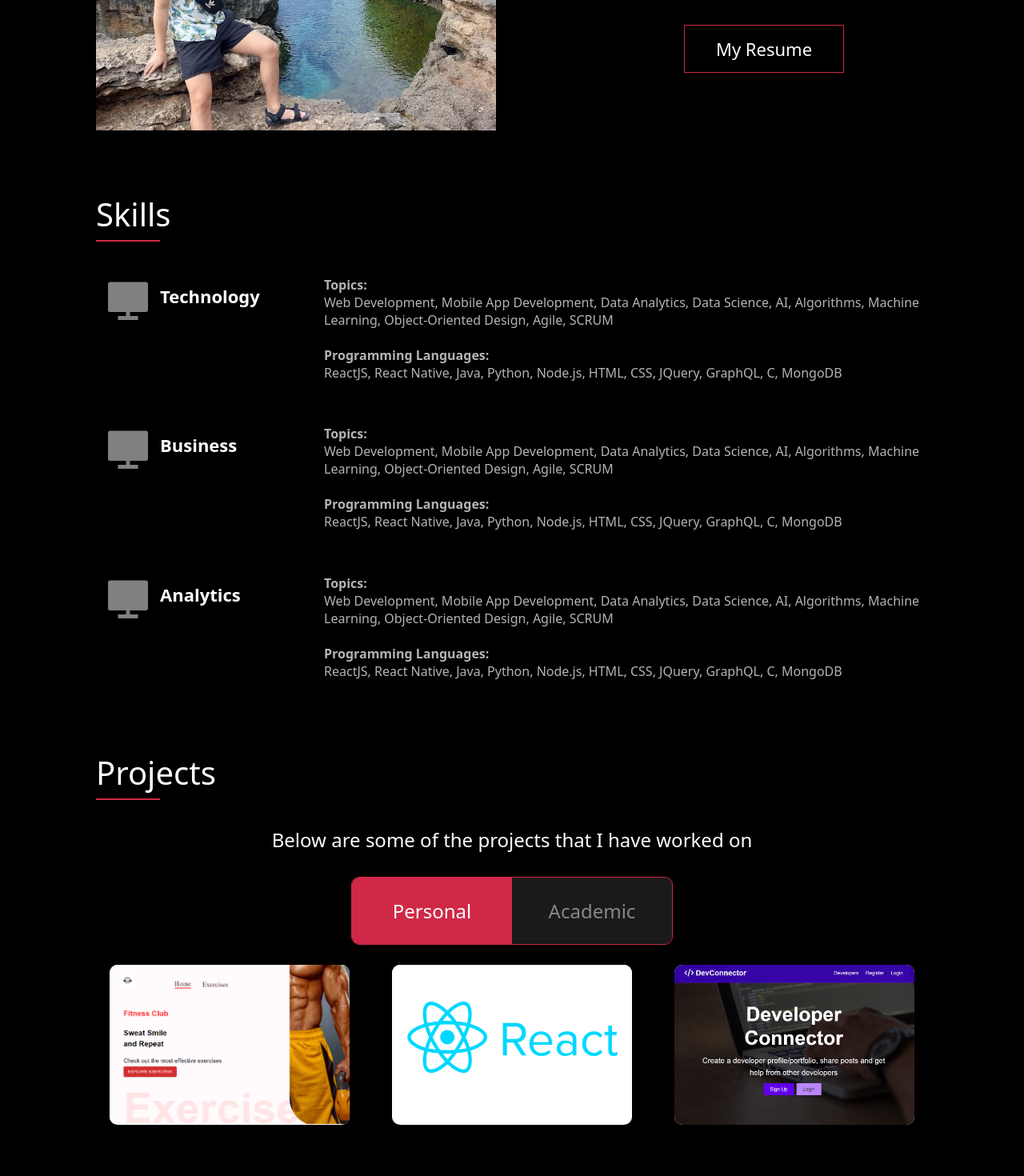
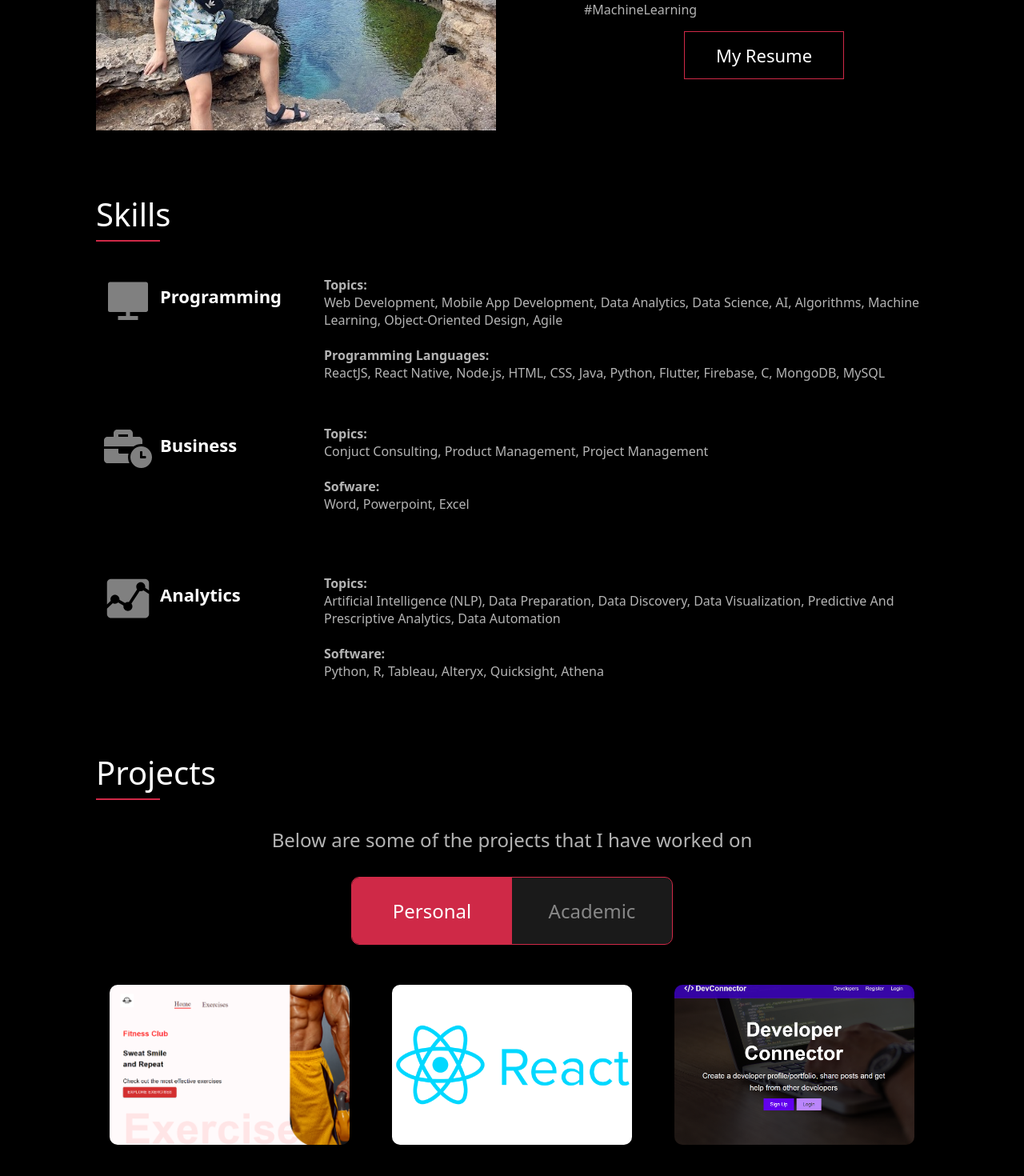
Before and after one commit to bbobohang/bbobohang.github.io, a React (Create React App) app: page / in a window 1280 px wide. Shown: the part 912-2382 px from the top of the page at 80% size. Built offline with nearby package versions, Linux system fonts and the light colour scheme; a small style sheet from the web is missing.

Commit message:
added flipanimation

```diff
--- a/src/App.css
+++ b/src/App.css
@@ -2,6 +2,7 @@
 
 :root {
 	--primary-color: #cf2947;
+	--text-gray-color: rgb(180, 180, 180);
 }
 html {
 	scroll-behavior: smooth;
--- a/src/components/About.css
+++ b/src/components/About.css
@@ -33,8 +33,7 @@ img {
 
 .contentContainer {
 	display: flex;
-	color: white;
-	margin-bottom: 50px;
+	color: var(--text-gray-color);
 	text-align: justify;
 }
 
--- a/src/components/About.jsx
+++ b/src/components/About.jsx
@@ -22,7 +22,10 @@ const About = () => {
 						University (NTU). This multi-disciplinary programme integrates two
 						disciplines hence, equpping me with both hard and soft skills to put on
 						different hats as both an Engineer and Business graduate. I am passionate
-						in building/designing applications to provide value to people's life
+						in building/designing applications to provide value to people's life.
+						<br />
+						<br />
+						Talks about #WebDevelopment #MobileDevelopment #MachineLearning
 					</p>
 				</div>
 				<div className='buttonContainer'>
--- a/src/components/ProjectCard.css
+++ b/src/components/ProjectCard.css
@@ -36,7 +36,7 @@
 }
 .overlayTitle,
 .overlaySubtitle {
-	color: white;
+	color: black;
 	font-size: 16px;
 	width: 80%;
 }
@@ -50,3 +50,58 @@
 	font-size: 16px;
 	text-align: justify;
 }
+
+.card,
+.front-face,
+.back-face {
+	position: absolute;
+}
+
+.back-face {
+	padding-left: 10px;
+	padding-right: 10px;
+	/* color: var(--text-gray-color); */
+}
+
+.back-face-title {
+	font-size: 24px;
+	font-weight: bold;
+}
+
+.card {
+	display: flex;
+	height: 200px;
+	width: 300px;
+	position: relative;
+}
+.card .front-face {
+	height: 100%;
+	width: 100%;
+	text-align: center;
+
+	background-size: cover;
+	background-position: center;
+	border-radius: 10px;
+	backface-visibility: hidden;
+	transition: transform 0.7s cubic-bezier(0.4, 0.2, 0.2, 1);
+}
+
+.card .back-face {
+	height: 100%;
+	width: 100%;
+	text-align: center;
+	border-radius: 10px;
+	backface-visibility: hidden;
+
+	transition: transform 0.7s cubic-bezier(0.4, 0.2, 0.2, 1);
+	transform: rotateY(180deg);
+	background-color: var(--primary-color);
+}
+
+.card:hover > .back-face {
+	transform: rotateY(0deg);
+}
+
+.card:hover > .front-face {
+	transform: rotateY(-180deg);
+}
--- a/src/components/ProjectCard.jsx
+++ b/src/components/ProjectCard.jsx
@@ -3,15 +3,29 @@ import './ProjectCard.css';
 
 const ProjectCard = ({ item }) => {
 	return (
-		<div className='cardContainer'>
-			<div className='imageContainer'>
-				<a href={item.url} target='blank'>
-					<img src={item.image} alt='Profile Image' className='image' />
-					<div className='overlay'>
-						<div className='overlayTitle'>{item.title}</div>
-						<div className='overlaySubtitle '>{item.desc}</div>
-					</div>
-				</a>
+		// <div className='cardContainer'>
+		// 	<div className='imageContainer'>
+		// 		<a href={item.url} target='blank'>
+		// 			<div className='front-face'>
+		// 				<img src={item.image} alt='Profile Image' className='image' />
+		// 			</div>
+		// 			<div className='back-face'>
+		// 				<div className='overlay'>
+		// 					<div className='overlayTitle'>{item.title}</div>
+		// 					<div className='overlaySubtitle '>{item.desc}</div>
+		// 				</div>
+		// 			</div>
+		// 		</a>
+		// 	</div>
+		// </div>
+		<div class='card'>
+			<div
+				class='front-face'
+				style={{ backgroundImage: `url(${item.image})` }}
+			></div>
+			<div class='back-face'>
+				<p className='back-face-title'>{item.title}</p>
+				<p className='back-face-subtitle'>{item.desc}</p>
 			</div>
 		</div>
 	);
--- a/src/components/Projects.css
+++ b/src/components/Projects.css
@@ -10,7 +10,7 @@
 }
 
 .projSubtitle {
-	color: white;
+	color: var(--text-gray-color);
 	font-weight: 100;
 	font-size: 24px;
 	text-align: center;
@@ -61,8 +61,8 @@
 
 .contentWrapper {
 	width: 100%;
-	color: black;
-	height: 250px;
+	color: white;
+	height: 300px;
 	display: flex;
 	flex-direction: row;
 	gap: 20px;
--- a/src/components/Projects.jsx
+++ b/src/components/Projects.jsx
@@ -51,7 +51,7 @@ const Projects = () => {
 					image: flutter,
 					title: 'CarparkCompanion',
 					desc:
-						'Flutter application build for CZ2006 Software Engineering course in NTU. Carpark Companion aims to help users find the suitable carparks based on their needs.',
+						'Flutter application build for CZ2006 Software Engineering course in NTU. ',
 					url: 'https://github.com/bbobohang/CarparkCompanion',
 				},
 				{
--- a/src/components/Skills.jsx
+++ b/src/components/Skills.jsx
@@ -1,7 +1,8 @@
 import React from 'react';
 import './Skills.css';
 import { RiComputerFill } from 'react-icons/ri';
-
+import { IoMdAnalytics } from 'react-icons/io';
+import { FaBusinessTime } from 'react-icons/fa';
 const Skills = () => {
 	return (
 		<div className='skillsContainer' id='skills'>
@@ -13,54 +14,51 @@ const Skills = () => {
 					<div className='itemContainer'>
 						<span className='itemTitle'>
 							<RiComputerFill size={60} color='grey' />
-							<span>Technology</span>
+							<span>Programming</span>
 						</span>
 						<span className='itemDesc'>
 							<p>
 								<b>Topics:</b> <br />
 								Web Development, Mobile App Development, Data Analytics, Data Science,
-								AI, Algorithms, Machine Learning, Object-Oriented Design, Agile, SCRUM
+								AI, Algorithms, Machine Learning, Object-Oriented Design, Agile
 								<br /> <br />
 								<b>Programming Languages:</b>
 								<br />
-								ReactJS, React Native, Java, Python, Node.js, HTML, CSS, JQuery,
-								GraphQL, C, MongoDB
+								ReactJS, React Native, Node.js, HTML, CSS, Java, Python, Flutter,
+								Firebase, C, MongoDB, MySQL
 							</p>
 						</span>
 					</div>
 					<div className='itemContainer'>
 						<span className='itemTitle'>
-							<RiComputerFill size={60} color='grey' />
+							<FaBusinessTime size={60} color='grey' />
 							<span>Business</span>
 						</span>
 						<span className='itemDesc'>
 							<p>
 								<b>Topics:</b> <br />
-								Web Development, Mobile App Development, Data Analytics, Data Science,
-								AI, Algorithms, Machine Learning, Object-Oriented Design, Agile, SCRUM
+								Conjuct Consulting, Product Management, Project Management
 								<br /> <br />
-								<b>Programming Languages:</b>
+								<b>Sofware:</b>
 								<br />
-								ReactJS, React Native, Java, Python, Node.js, HTML, CSS, JQuery,
-								GraphQL, C, MongoDB
+								Word, Powerpoint, Excel
 							</p>
 						</span>
 					</div>
 					<div className='itemContainer'>
 						<span className='itemTitle'>
-							<RiComputerFill size={60} color='grey' />
+							<IoMdAnalytics size={60} color='grey' />
 							<span>Analytics</span>
 						</span>
 						<span className='itemDesc'>
 							<p>
 								<b>Topics:</b> <br />
-								Web Development, Mobile App Development, Data Analytics, Data Science,
-								AI, Algorithms, Machine Learning, Object-Oriented Design, Agile, SCRUM
+								Artificial Intelligence (NLP), Data Preparation, Data Discovery, Data
+								Visualization, Predictive And Prescriptive Analytics, Data Automation
 								<br /> <br />
-								<b>Programming Languages:</b>
+								<b>Software:</b>
 								<br />
-								ReactJS, React Native, Java, Python, Node.js, HTML, CSS, JQuery,
-								GraphQL, C, MongoDB
+								Python, R, Tableau, Alteryx, Quicksight, Athena
 							</p>
 						</span>
 					</div>
```
